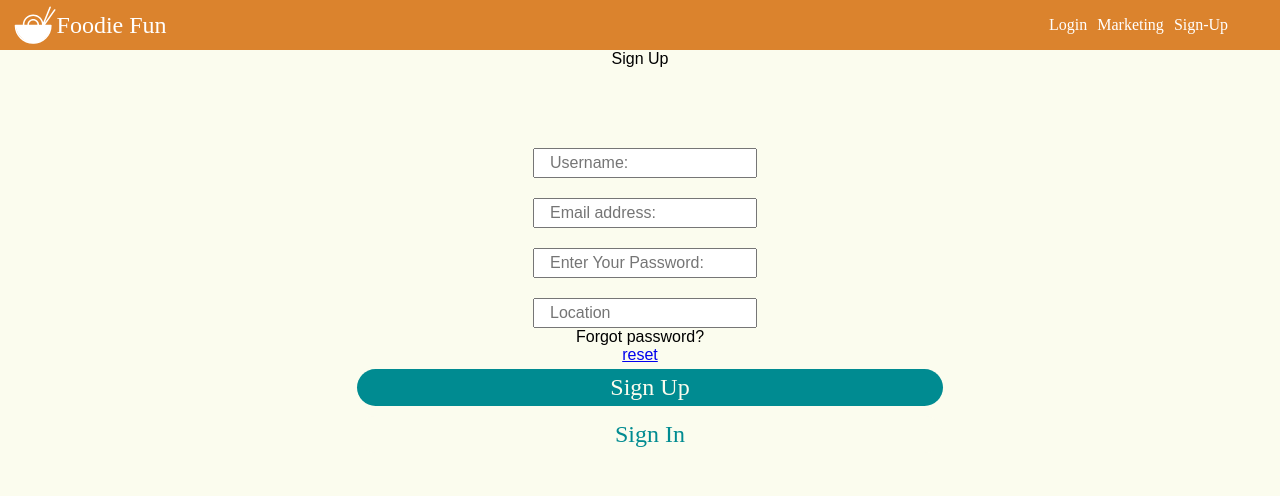
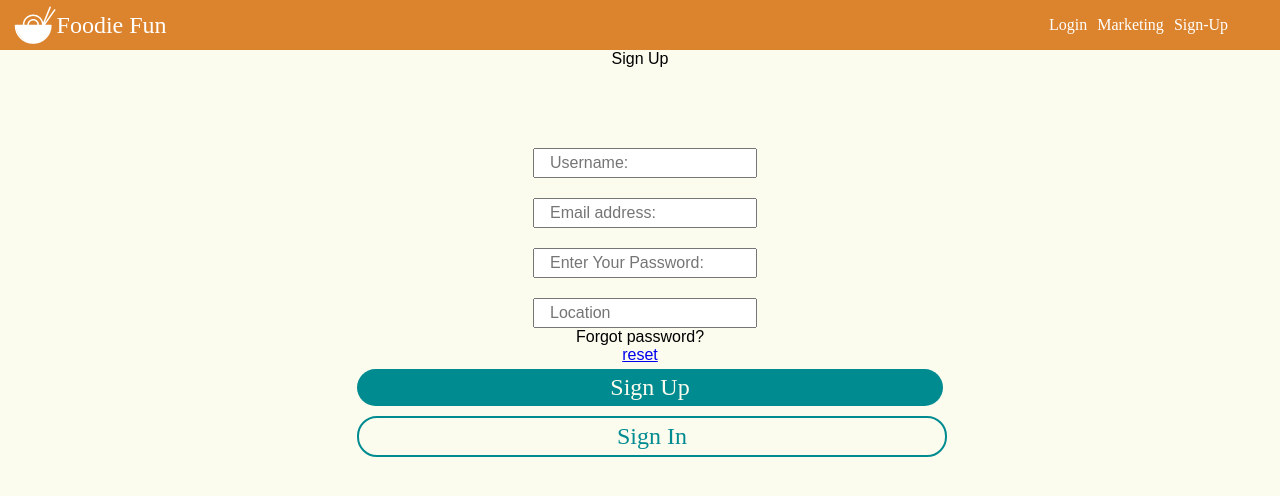
Before and after one commit to Build-Week-Foodie-Funz/front-end, a React (Create React App) app: page /signup in a window 1280 px wide. Shown: the top 496 px of the page. Built offline with nearby package versions, Linux system fonts and the light colour scheme.

Commit message:
Chica mono added on buttons sign up

```diff
--- a/src/components/privateRoute.js
+++ b/src/components/privateRoute.js
@@ -6,7 +6,6 @@
  * Code's purpose: Allows to hide all private links that should be available
  * once a user signs in.
  */
-
 import React from "react";
 import { Route, Redirect } from "react-router-dom";
 
--- a/src/styles/button.scss
+++ b/src/styles/button.scss
@@ -1,26 +1,23 @@
 .btn {
-    background-color: #008B91;
-    color: #FBFCEE;
+  background-color: #008b91;
+  color: #fbfcee;
   padding: 5px;
   margin: 5px;
   font-size: 1.5em;
   border-radius: 20px;
   width: 100%;
-    font-family: "VDS Thin";
-
+  font-family: "Chica Mono";
 }
 
 .btn-2 {
-    background-color: #FBFCEE;
-    color: #008B91;
+  background-color: #fbfcee;
+  color: #008b91;
   padding: 5px;
   margin: 5px;
+  border: 2px solid #008b91;
   font-size: 1.5em;
   border-radius: 20px;
   width: 100%;
-    border-width: 5px;
-    border-color: #008B91;
-    font-family: "Chinese Rocks";
-
-
+  border-color: #008b91;
+  font-family: "Chica Mono";
 }
```
Lines whose indentation alone changed are shown as unchanged.
